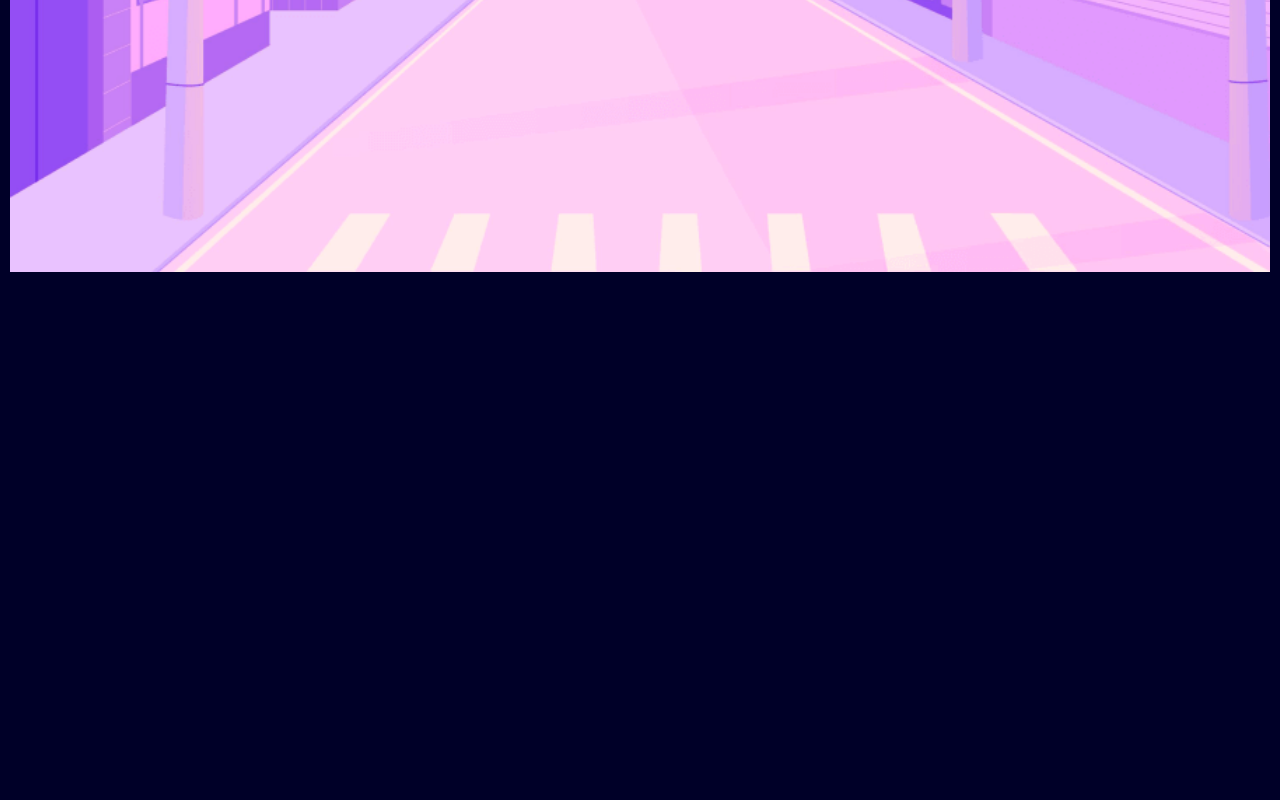
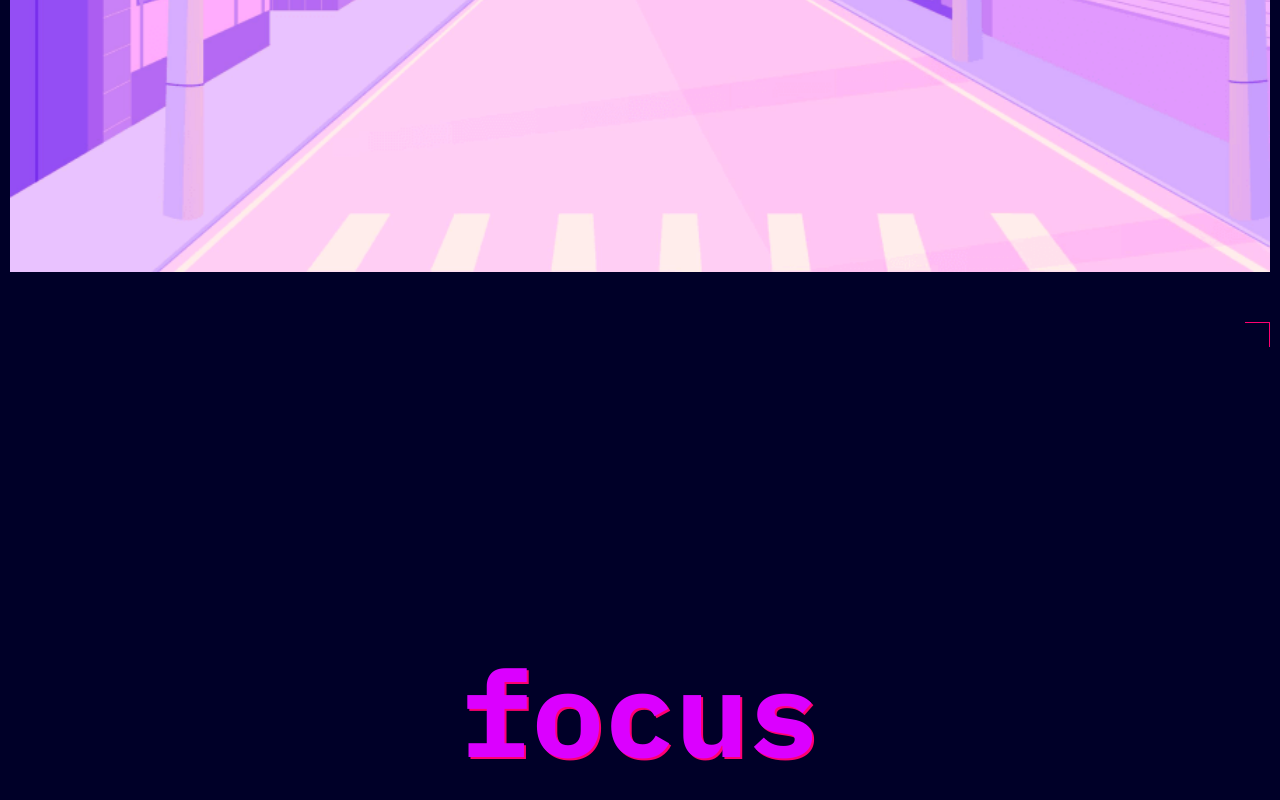
Before and after one commit to polinnett/slozhno-sosredotochitsya-fd, a plain HTML site: page index.html in a window 1280 px wide. Shown: the part 7067-7867 px from the top of the page. Before the commit the page ends 7349 px from the top, so only its background shows below. Drawn offline with Linux system fonts and the light colour scheme.

Commit message:
mobile version done

```diff
--- a/index.html
+++ b/index.html
@@ -112,5 +112,8 @@
         <img src="./images/street.png" alt="нарисованная улице в стиле аниме" class="gallery__picture" loading="lazy">
       </section>
     </main>
+    <footer class="footer decorated-zone">
+      <p class="footer__title">focus</p>
+    </footer>
   </body>
 </html>
--- a/styles/style.css
+++ b/styles/style.css
@@ -2,6 +2,7 @@
 
 .page {
   margin: 10px;
+  margin-bottom: 0;
   background-color: var(--title-and-background-color);
 }
 
@@ -214,6 +215,7 @@
   display: grid;
   grid-template-columns: 1fr;
   margin-top: 50px;
+  margin-bottom: 40px;
   row-gap: 10px;
 }
 
@@ -228,3 +230,30 @@
   height: auto;
   object-fit: cover;
 }
+
+.footer {
+  display: flex;
+  align-items: center;
+  justify-content: center;
+  height: 100vh;
+  min-height: 668px;
+}
+
+.footer__title {
+  color: var(--main-title-color);
+  text-shadow: 2px 2px 0 var(--accent-color);
+  font-size: clamp(7.25rem, 7.0115rem + 1.0178vw, 7.5rem);
+  line-height: 82.5%;
+  letter-spacing: 0;
+  font-weight: bold;
+}
+
+.footer.decorated-zone::before {
+  top: 10px;
+  right: 0;
+}
+
+.footer.decorated-zone::after {
+  bottom: 10px;
+  left: 0;
+}
```
